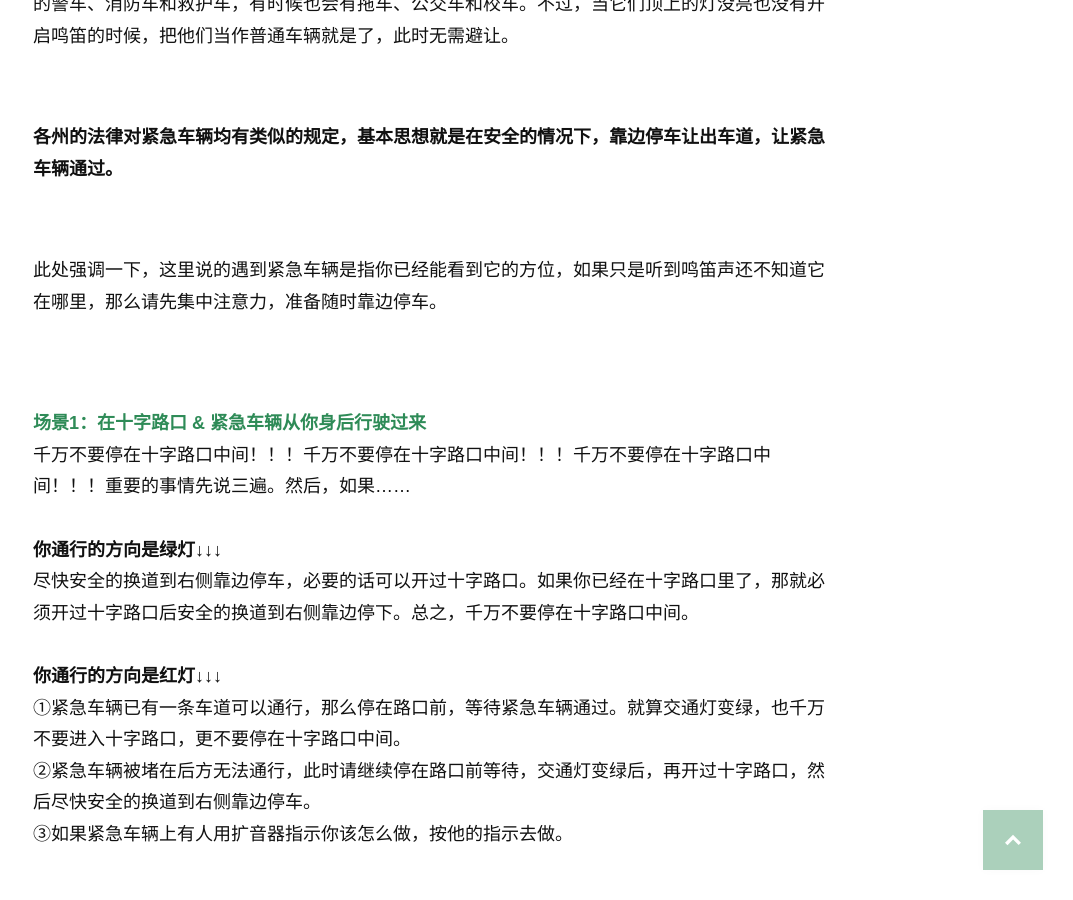
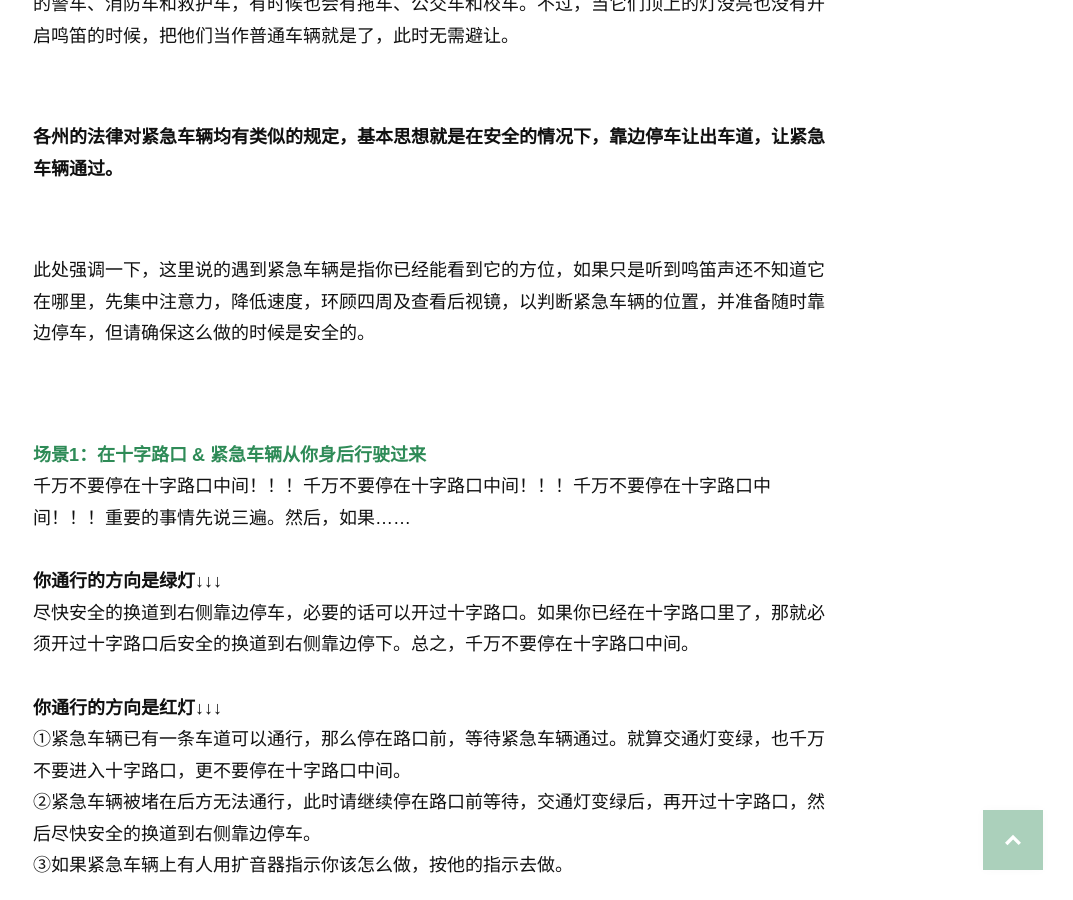
Before and after one commit to wolfwifee/wolfwifee.github.com, a Jekyll site: the page built from _posts/2016-04-13-what-to-do-when-sees-an-oncoming-emergency-vehicle.md, in a window 1280 px wide and 900 px high, scrolled down 645 px. Shown: the whole window, without its empty margins (207-1280 px from the left). Built offline with Jekyll 4.4.1, drawn with Linux system fonts in a browser that asks for light colours; nearby versions of some CDN libraries; some web fonts are replaced; comment, search, counter and statistics services are not loaded.

Commit message:
Update 2016-04-13-what-to-do-when-sees-an-oncoming-emergency-vehicle.md

```diff
--- a/_posts/2016-04-13-what-to-do-when-sees-an-oncoming-emergency-vehicle.md
+++ b/_posts/2016-04-13-what-to-do-when-sees-an-oncoming-emergency-vehicle.md
@@ -21,7 +21,7 @@ date: 2016-04-14
 
 <p style="margin-bottom:70px"></p>
 
-此处强调一下，这里说的遇到紧急车辆是指你已经能看到它的方位，如果只是听到鸣笛声还不知道它在哪里，那么请先集中注意力，准备随时靠边停车。
+此处强调一下，这里说的遇到紧急车辆是指你已经能看到它的方位，如果只是听到鸣笛声还不知道它在哪里，先集中注意力，降低速度，环顾四周及查看后视镜，以判断紧急车辆的位置，并准备随时靠边停车，但请确保这么做的时候是安全的。
 
 <p style="margin-bottom:90px"></p>
 
```
